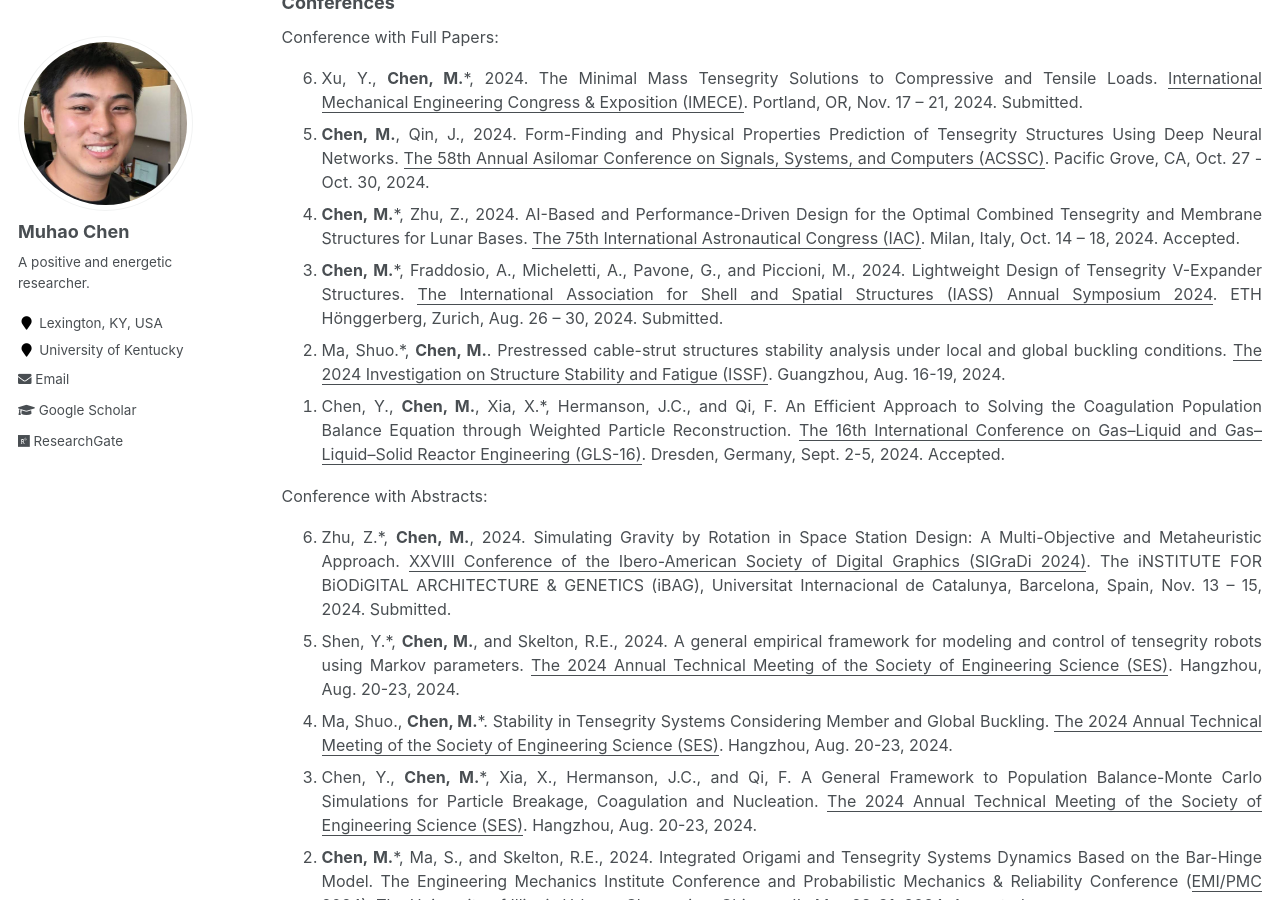
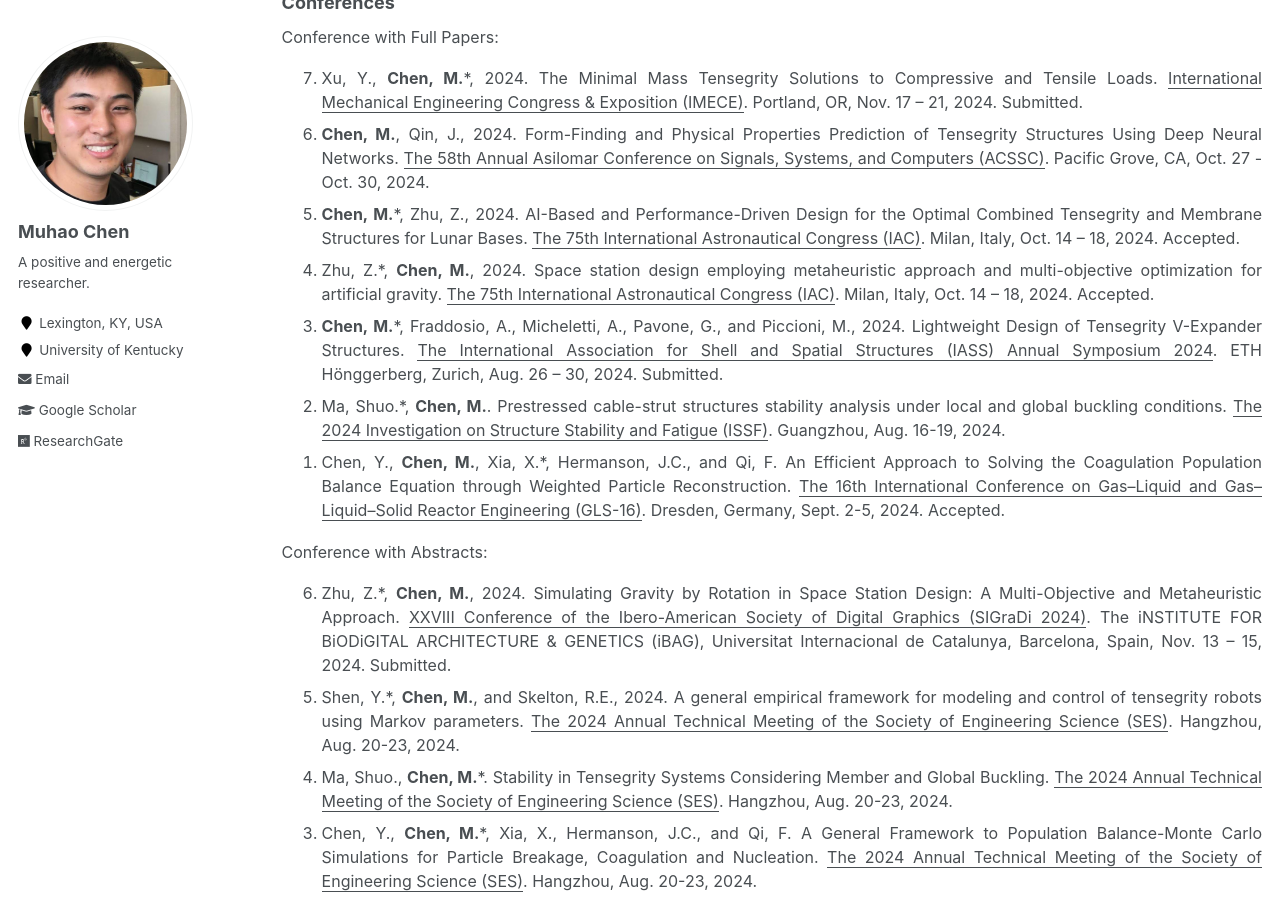
Before and after one commit to Muhao-Chen/muhao-chen.github.io, a Jekyll site: the page built from _pages/publication.md, in a window 1280 px wide and 900 px high, scrolled down 3945 px. Built offline with Jekyll 4.4.1, drawn with Linux system fonts in a browser that asks for light colours.

Commit message:
Update publication.md

```diff
--- a/_pages/publication.md
+++ b/_pages/publication.md
@@ -101,6 +101,7 @@ Conference with Full Papers:
 <li> Xu, Y., <strong>Chen, M.</strong>*, 2024. The Minimal Mass Tensegrity Solutions to Compressive and Tensile Loads. <u>International Mechanical Engineering Congress & Exposition (IMECE)</u>. Portland, OR, Nov. 17 – 21, 2024. Submitted. </li>
 <li> <strong>Chen, M.</strong>, Qin, J., 2024. Form-Finding and Physical Properties Prediction of Tensegrity Structures Using Deep Neural Networks. <u>The 58th Annual Asilomar Conference on Signals, Systems, and Computers (ACSSC)</u>. Pacific Grove, CA, Oct. 27 - Oct. 30, 2024. </li>
 <li><strong>Chen, M.</strong>*, Zhu, Z., 2024. AI-Based and Performance-Driven Design for the Optimal Combined Tensegrity and Membrane Structures for Lunar Bases. <u>The 75th International Astronautical Congress (IAC)</u>. Milan, Italy, Oct. 14 – 18, 2024. Accepted. </li>
+<li>Zhu, Z.*, <strong>Chen, M.</strong>, 2024. Space station design employing metaheuristic approach and multi-objective optimization for artificial gravity. <u>The 75th International Astronautical Congress (IAC)</u>. Milan, Italy, Oct. 14 – 18, 2024. Accepted. </li>
 <li><strong>Chen, M.</strong>*, Fraddosio, A., Micheletti, A., Pavone, G., and Piccioni, M., 2024. Lightweight Design of Tensegrity V-Expander Structures. <u>The International Association for Shell and Spatial Structures (IASS) Annual Symposium 2024</u>. ETH Hönggerberg, Zurich, Aug. 26 – 30, 2024. Submitted. </li>
 <li> Ma, Shuo.*, <strong>Chen, M.</strong>. Prestressed cable-strut structures stability analysis under local and global buckling conditions. <u>The 2024 Investigation on Structure Stability and Fatigue (ISSF)</u>. Guangzhou, Aug. 16-19, 2024.</li>
 <li> Chen, Y., <strong>Chen, M.</strong>, Xia, X.*, Hermanson, J.C., and Qi, F. An Efficient Approach to Solving the Coagulation Population Balance Equation through Weighted Particle Reconstruction. <u>The 16th International Conference on Gas–Liquid and Gas–Liquid–Solid Reactor Engineering (GLS-16)</u>. Dresden, Germany, Sept. 2-5, 2024. Accepted.</li>
```
